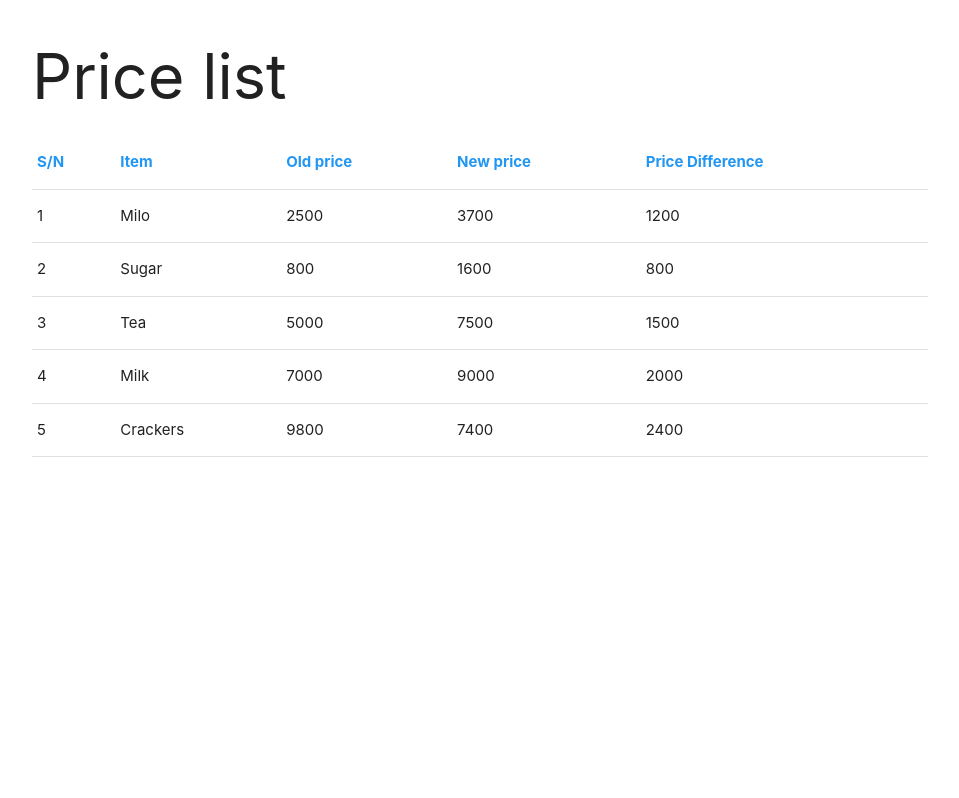
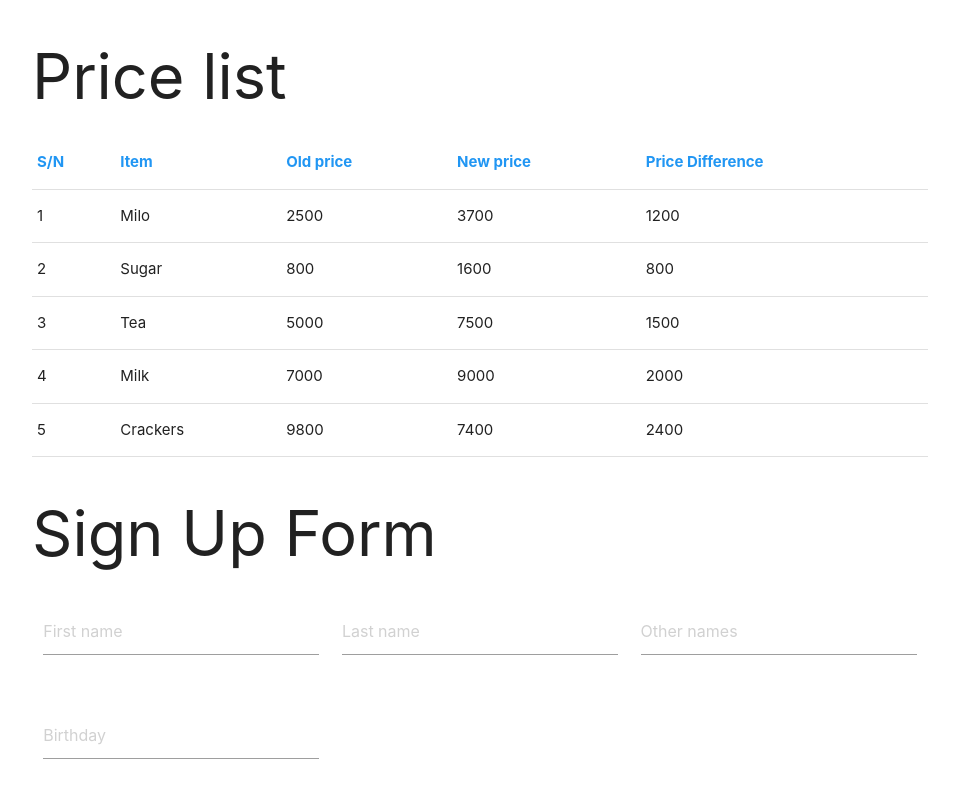
Before and after one commit to Aizza1/Materialize-learning, a plain HTML site: page table.html in a window 1280 px wide. Shown: the whole page, without its empty margins (160-1119 px from the left). Drawn offline with Linux system fonts and the light colour scheme.

Commit message:
Tables part 1

```diff
--- a/table.html
+++ b/table.html
@@ -63,5 +63,40 @@
             <tbody></tbody>
         </table>
     </div>
+
+    <div class="container">
+        <h1>Sign Up Form</h1>
+        <div class="row">
+            <div class="col s12 l4 input-field">
+                <input type="text" placeholder="First name">
+            </div>
+            <div class="col s12 l4 input-field">
+                <input type="text" placeholder="Last name">
+            </div>
+            <div class="col s12 l4 input-field">
+                <input type="text" placeholder="Other names">
+            </div>
+        </div>
+
+        <div class="row">
+            <div class="col s12 l4 input-field">
+                <input type="text" class="datepicker" placeholder="Birthday">
+            </div>
+            <div class="col s12 l4 input-field">
+
+            </div>
+            <div class="col s12 l4 input-field">
+
+            </div>
+        </div>
+    </div>
+
+    <script src="js/jquery.js"></script>
+    <script src="js/materialize.js"></script>
+    <script>
+        $(document).ready(function(){
+            $('.datepicker').datepicker();
+        })
+    </script>
 </body>
 </html>
```
